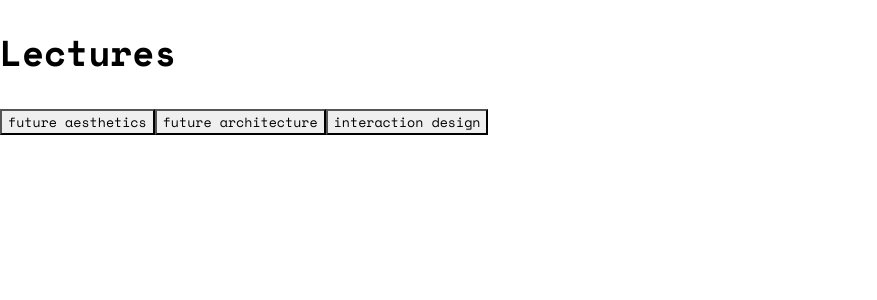
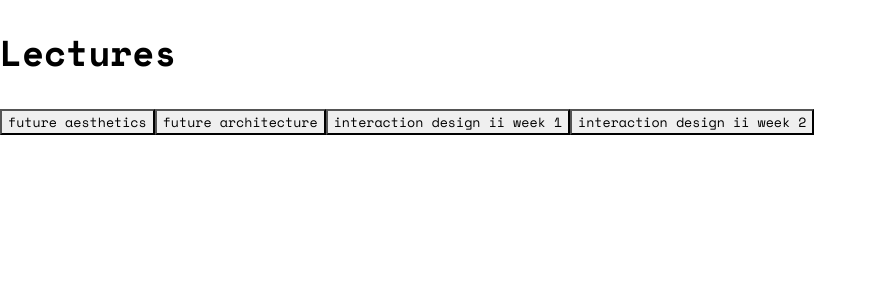
Before and after one commit to 12oman/lecture-notes, a React (Vite) app: page / in a window 1280 px wide. Shown: the top 300 px of the page, without its empty margins (0-877 px from the left). Built offline with nearby package versions, Linux system fonts and the light colour scheme.

Commit message:
add lecture imports

```diff
--- a/src/App.jsx
+++ b/src/App.jsx
@@ -5,6 +5,8 @@ import rehypeRaw from 'rehype-raw';
 import futureAestheticsLecture from '/lectures/ET/week1.md?raw'
 import futureArchitectureLecture from '/lectures/ET/week2.md?raw'
 import interactionDesignLecture from '/lectures/ID/week1.md?raw'
+import interactionDesignLecture2 from '/lectures/ID/week2.md?raw'
+
 const App = () => {
   const [content, setContent] = useState(null);
   const [currentSlide, setCurrentSlide] = useState(0);
@@ -23,8 +25,13 @@ const App = () => {
     }
     ,
     {
-      title: 'interaction design',
+      title: 'interaction design ii week 1',
       content: interactionDesignLecture
+    }
+    ,
+    {
+      title: 'interaction design ii week 2',
+      content: interactionDesignLecture2
     }
 
   ];
```
